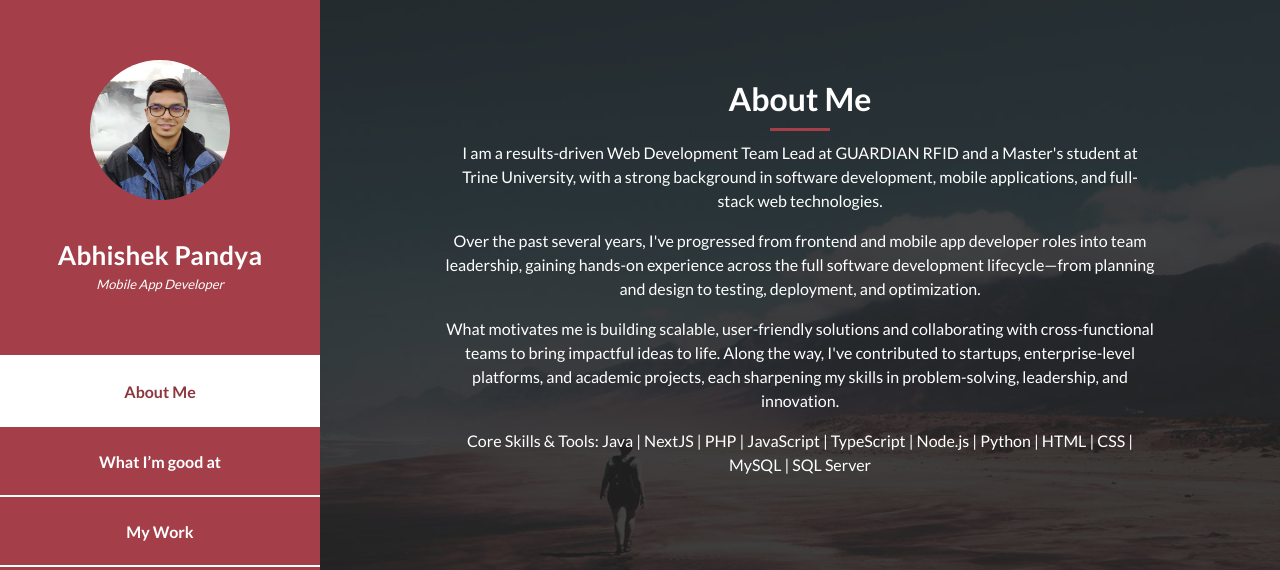
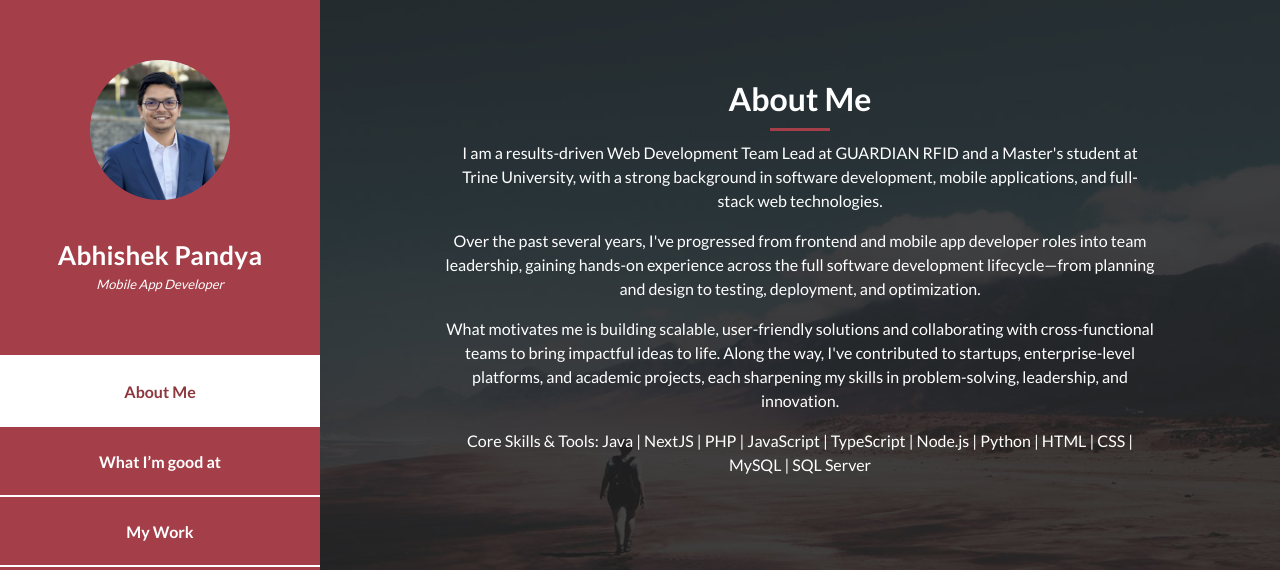
Before and after one commit to Abhishek3098/Portfolio, a plain HTML site: page index.html in a window 1280 px wide. Shown: the top 570 px of the page. Drawn offline with Linux system fonts and the light colour scheme.

Commit message:
feat: convert and center new profile portrait (IMG_0490.heic -> photo.png)

```diff
--- a/assets/css/templatemo-style.css
+++ b/assets/css/templatemo-style.css
@@ -140,6 +140,7 @@ html {
     height: 140px;
     border-radius: 50%;
     text-align: center;
+    object-fit: cover;
 }
 
 .menu .author-content {
--- a/index.html
+++ b/index.html
@@ -32,7 +32,7 @@ https://templatemo.com/tm-531-reflux
         <i class="fa fa-times" id="menu-close"></i>
         <div class="container">
           <div class="image">
-            <img src="assets/images/photo1.jpg" alt="Abhishek Pandya" />
+            <img src="assets/images/photo.png" alt="Abhishek Pandya" />
           </div>
           <div class="author-content">
             <h4>Abhishek Pandya</h4>
```
Also changed, not shown: assets/images/photo.png (added).
